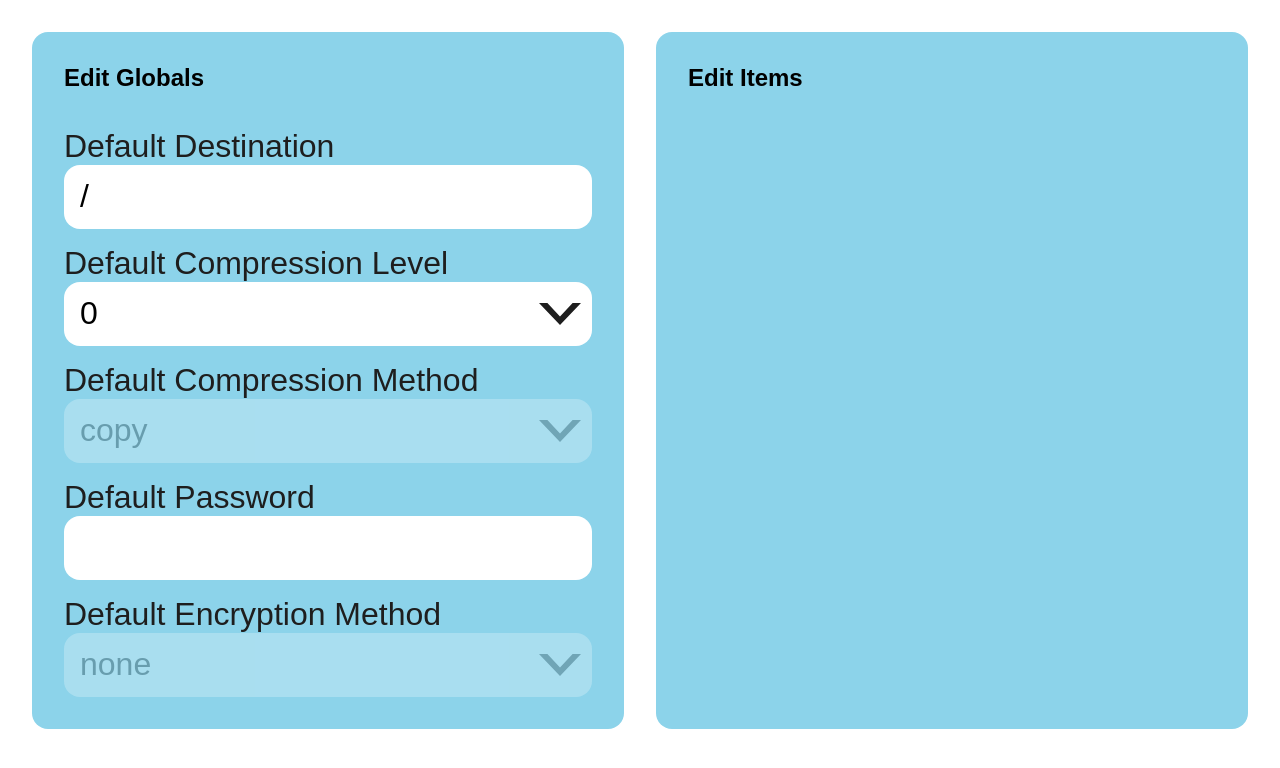
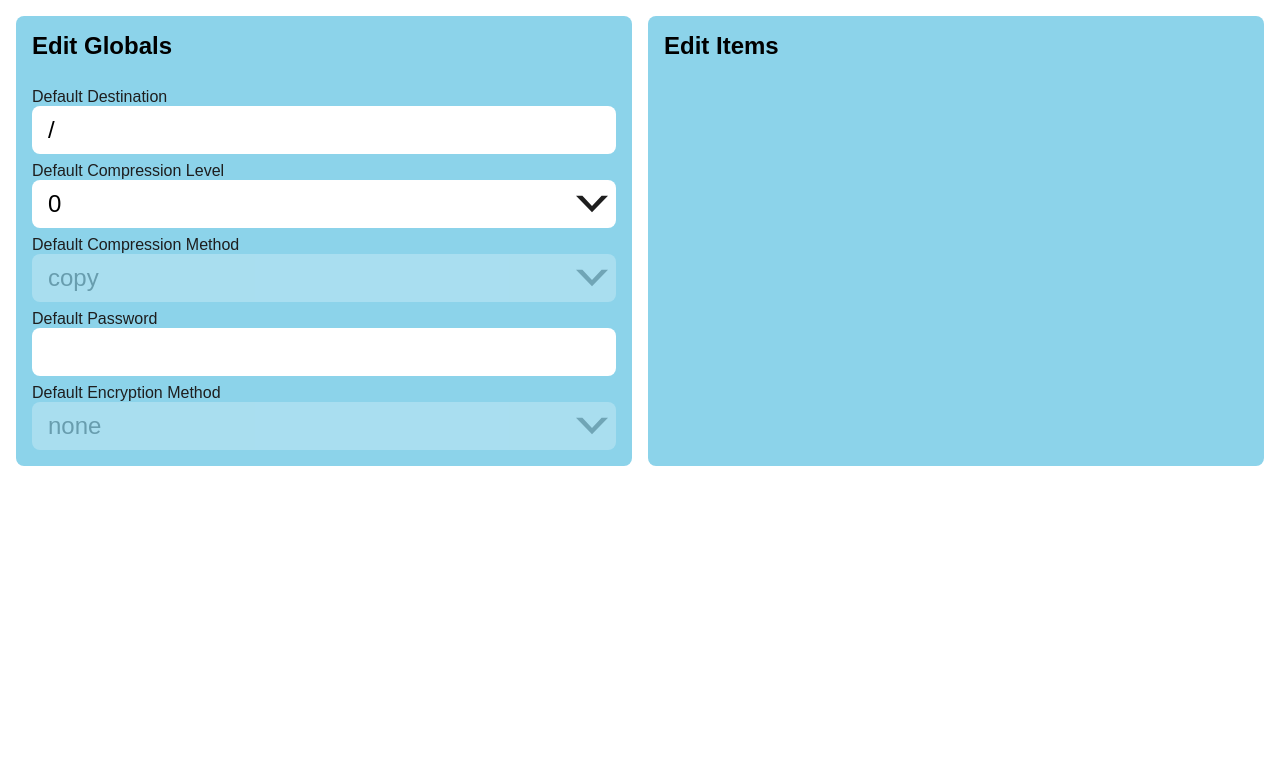
Before and after one commit to Goldenwere/archivist, a React (Vite) app: page / in a window 1280 px wide. Shown: the top 768 px of the page. Built offline with nearby package versions, Linux system fonts and the light colour scheme.

Commit message:
Update Variables.sass
stop using vmin

```diff
--- a/src/Variables.sass
+++ b/src/Variables.sass
@@ -5,9 +5,9 @@ $brand-blue-b: #0c84ab
 $brand-gold-a: #fecf59
 $brand-gold-b: #e4b540
 
-$size-input: 8vmin
-$size-label: 4vmin
-$size-round: 2vmin
+$size-input: 3rem
+$size-label: 1rem
+$size-round: 0.5rem
 
 @mixin brand-transition($duration, $selectors...)
   transition-property: $selectors
```
